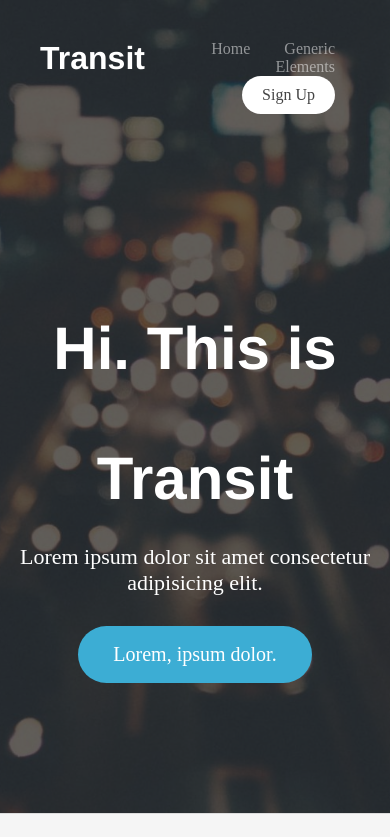
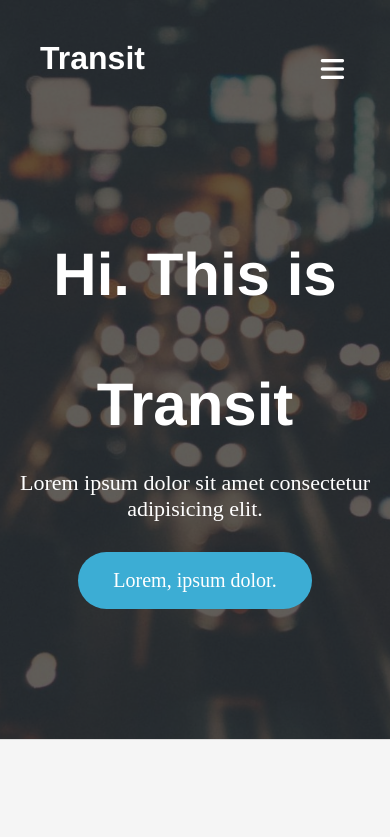
Before and after one commit to BehnamGholami/TRANSIT-website-Design, a plain HTML site: page TRANSIT/index.html in a window 390 px wide. Shown: the top 837 px of the page. Drawn offline with Linux system fonts and the light colour scheme; a web font is replaced by a local one.

Commit message:
responsive menu
burger menu added - main menu hidden at small size

```diff
--- a/TRANSIT/css/style.css
+++ b/TRANSIT/css/style.css
@@ -50,6 +50,23 @@ a {
   color: #ffffff;
 }
 
+.burger-menu {
+  float: right;
+  display: none;
+  margin-top: 15px;
+  border: none;
+  background: none;
+  color: #fff;
+
+}
+@media (max-width: 650px) {
+  .nav {
+    display: none;
+  }
+  .burger-menu {
+    display: inline-block;
+  }
+}
 .top-menu {
   padding: 40px;
 }
@@ -319,15 +336,14 @@ textarea {
   font-family: "Raleway";
 }
 
-
 /*style the footer*/
-.footer{
+.footer {
   padding: 100px 0;
   background-color: #383b43;
   text-align: center;
 }
 
-.footer p{
+.footer p {
   color: #fff;
   /* padding: 0 20px;
   width: 80%;
--- a/TRANSIT/index.html
+++ b/TRANSIT/index.html
@@ -5,6 +5,7 @@
     <meta name="viewport" content="width=device-width, initial-scale=1.0" />
     <title>Document</title>
     <link rel="stylesheet" href="css/style.css" />
+    <link rel="stylesheet" href="https://cdnjs.cloudflare.com/ajax/libs/font-awesome/6.2.1/css/all.min.css" integrity="sha512-MV7K8+y+gLIBoVD59lQIYicR65iaqukzvf/nwasF0nqhPay5w/9lJmVM2hMDcnK1OnMGCdVK+iQrJ7lzPJQd1w==" crossorigin="anonymous" referrerpolicy="no-referrer" />
   </head>
 
   <body>
@@ -13,6 +14,7 @@
         <h1>
           <a href="#">Transit</a>
         </h1>
+        <button class="burger-menu"><i class="fas fa-bars fa-2x"></i></button>
         <div class="nav">
           <ul>
             <li>
```
